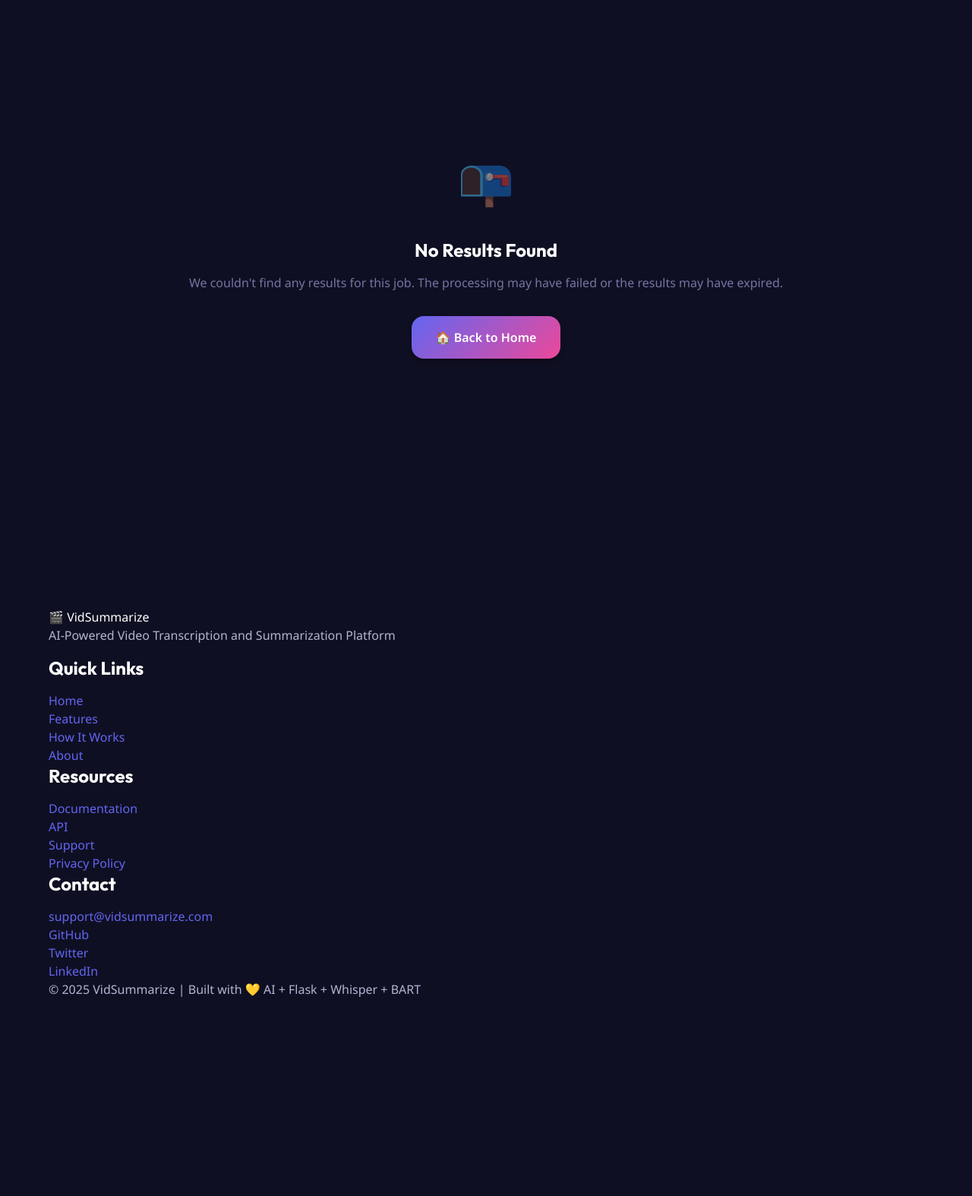
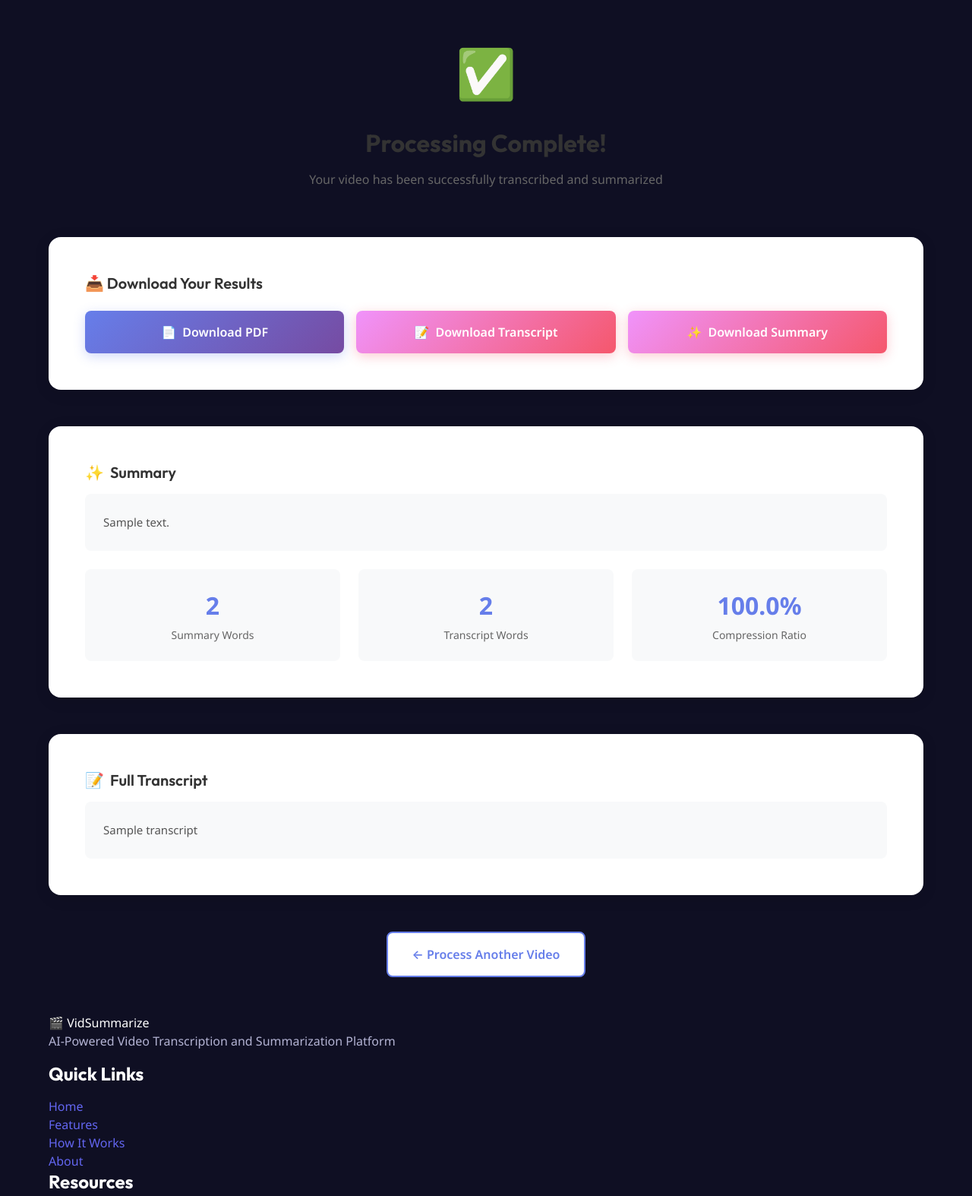
Before and after one commit to Logicrithm/VidSummizer, a Flask app: template templates/results.html in a window 1280 px wide. Shown: the part 144-1718 px from the top of the page at 76% size. Before the commit the page ends 1456 px from the top, so only its background shows below. Run offline with Flask 3, Linux system fonts and the light colour scheme; the template is opened without the code that fills it: most values are stand-ins (such as "Sample title", 1, 10 or a date in 2020); parts of the project's set-up code (start-up, migrations or seed data) failed here and were passed over; some libraries are stand-ins or nearby versions.

Commit message:
Update results.html

```diff
--- a/templates/results.html
+++ b/templates/results.html
@@ -1,218 +1,261 @@
-{% extends "base.html" %} {% block title %}Results - VidSummarize{% endblock %}
+{% extends "base.html" %}
+
+{% block title %}Results - VidSummarize{% endblock %}
+
 {% block extra_css %}
-<link
-  rel="stylesheet"
-  href="{{ url_for('static', filename='css/results.css') }}"
-/>
-{% endblock %} {% block extra_js %}
-<script
-  src="{{ url_for('static', filename='js/downloadManager.js') }}"
-  defer
-></script>
-{% endblock %} {% block content %}
+<style>
+.results-container {
+    max-width: 1200px;
+    margin: 0 auto;
+    padding: var(--space-2xl) var(--space-lg);
+}
 
-<div class="results-page">
+.results-header {
+    text-align: center;
+    margin-bottom: var(--space-3xl);
+}
+
+.success-icon {
+    font-size: 64px;
+    margin-bottom: var(--space-lg);
+    animation: scaleIn 0.5s ease-out;
+}
+
+@keyframes scaleIn {
+    from {
+        transform: scale(0);
+        opacity: 0;
+    }
+    to {
+        transform: scale(1);
+        opacity: 1;
+    }
+}
+
+.results-title {
+    font-size: 32px;
+    font-weight: 700;
+    color: #333;
+    margin-bottom: var(--space-md);
+}
+
+.results-subtitle {
+    font-size: 16px;
+    color: #666;
+}
+
+.download-section {
+    background: white;
+    border-radius: 16px;
+    box-shadow: 0 4px 20px rgba(0, 0, 0, 0.1);
+    padding: var(--space-2xl);
+    margin-bottom: var(--space-2xl);
+}
+
+.download-title {
+    font-size: 20px;
+    font-weight: 600;
+    color: #333;
+    margin-bottom: var(--space-lg);
+}
+
+.download-buttons {
+    display: flex;
+    gap: var(--space-md);
+    flex-wrap: wrap;
+}
+
+.download-btn {
+    flex: 1;
+    min-width: 200px;
+    padding: var(--space-md) var(--space-lg);
+    background: linear-gradient(135deg, #667eea 0%, #764ba2 100%);
+    color: white;
+    text-decoration: none;
+    border-radius: 8px;
+    font-weight: 600;
+    display: flex;
+    align-items: center;
+    justify-content: center;
+    gap: var(--space-sm);
+    transition: all 0.3s ease;
+    box-shadow: 0 4px 15px rgba(102, 126, 234, 0.3);
+}
+
+.download-btn:hover {
+    transform: translateY(-2px);
+    box-shadow: 0 6px 20px rgba(102, 126, 234, 0.4);
+}
+
+.download-btn.secondary {
+    background: linear-gradient(135deg, #f093fb 0%, #f5576c 100%);
+    box-shadow: 0 4px 15px rgba(245, 87, 108, 0.3);
+}
+
+.download-btn.secondary:hover {
+    box-shadow: 0 6px 20px rgba(245, 87, 108, 0.4);
+}
+
+.content-section {
+    background: white;
+    border-radius: 16px;
+    box-shadow: 0 4px 20px rgba(0, 0, 0, 0.1);
+    padding: var(--space-2xl);
+    margin-bottom: var(--space-2xl);
+}
+
+.content-title {
+    font-size: 20px;
+    font-weight: 600;
+    color: #333;
+    margin-bottom: var(--space-md);
+    display: flex;
+    align-items: center;
+    gap: var(--space-sm);
+}
+
+.content-text {
+    background: #f8f9fa;
+    border-radius: 8px;
+    padding: var(--space-lg);
+    color: #555;
+    line-height: 1.8;
+    font-size: 15px;
+    max-height: 400px;
+    overflow-y: auto;
+}
+
+.stats-grid {
+    display: grid;
+    grid-template-columns: repeat(auto-fit, minmax(200px, 1fr));
+    gap: var(--space-lg);
+    margin-top: var(--space-lg);
+}
+
+.stat-card {
+    background: #f8f9fa;
+    border-radius: 8px;
+    padding: var(--space-lg);
+    text-align: center;
+}
+
+.stat-value {
+    font-size: 32px;
+    font-weight: 700;
+    color: #667eea;
+    margin-bottom: var(--space-xs);
+}
+
+.stat-label {
+    font-size: 14px;
+    color: #666;
+}
+
+.action-buttons {
+    display: flex;
+    gap: var(--space-md);
+    justify-content: center;
+    margin-top: var(--space-2xl);
+}
+
+.btn-action {
+    padding: var(--space-md) var(--space-xl);
+    background: white;
+    color: #667eea;
+    border: 2px solid #667eea;
+    border-radius: 8px;
+    text-decoration: none;
+    font-weight: 600;
+    transition: all 0.3s ease;
+}
+
+.btn-action:hover {
+    background: #667eea;
+    color: white;
+    transform: translateY(-2px);
+}
+
+@media (max-width: 768px) {
+    .download-buttons {
+        flex-direction: column;
+    }
+
+    .download-btn {
+        width: 100%;
+    }
+}
+</style>
+{% endblock %}
+
+{% block content %}
 <div class="results-container">
-    <!-- Loading State (shown initially) -->
-    <div class="results-loading" id="loadingState">
-      <div class="loader loader-lg"></div>
-      <p class="results-loading-text">Loading results...</p>
+    <div class="results-header">
+        <div class="success-icon">✅</div>
+        <h1 class="results-title">Processing Complete!</h1>
+        <p class="results-subtitle">Your video has been successfully transcribed and summarized</p>
     </div>
 
-    <!-- Main Results Content (hidden initially) -->
-    <div class="hidden" id="resultsContent">
-      <!-- Results Header -->
-      <div class="results-header">
-        <div class="results-icon">✅</div>
-        <h1 class="results-title">Processing Complete!</h1>
-        <p class="results-subtitle">
-          Your video has been successfully transcribed and summarized
-        </p>
+    <!-- Download Section -->
+    <div class="download-section">
+        <h2 class="download-title">📥 Download Your Results</h2>
+        <div class="download-buttons">
+            <a href="{{ url_for('download_file', job_id=job_id, file_type='pdf') }}" class="download-btn">
+                <span>📄</span>
+                <span>Download PDF</span>
+            </a>
+            <a href="{{ url_for('download_file', job_id=job_id, file_type='transcript') }}" class="download-btn secondary">
+                <span>📝</span>
+                <span>Download Transcript</span>
+            </a>
+            <a href="{{ url_for('download_file', job_id=job_id, file_type='summary') }}" class="download-btn secondary">
+                <span>✨</span>
+                <span>Download Summary</span>
+            </a>
+        </div>
     </div>
 
-      <!-- Video Information -->
-      <div class="video-info-card">
-        <div class="video-info-grid">
-          <div class="info-item">
-            <span class="info-icon">⏱️</span>
-            <p class="info-label">Duration</p>
-            <p class="info-value" id="videoDuration">--:--</p>
+    <!-- Summary Section -->
+    <div class="content-section">
+        <h2 class="content-title">
+            <span>✨</span>
+            <span>Summary</span>
+        </h2>
+        <div class="content-text">
+            {{ summary }}
         </div>
-          <div class="info-item">
-            <span class="info-icon">🌐</span>
-            <p class="info-label">Language</p>
-            <p class="info-value" id="videoLanguage">Detecting...</p>
+
+        <div class="stats-grid">
+            <div class="stat-card">
+                <div class="stat-value">{{ summary.split()|length }}</div>
+                <div class="stat-label">Summary Words</div>
             </div>
-          <div class="info-item">
-            <span class="info-icon">📊</span>
-            <p class="info-label">Words</p>
-            <p class="info-value" id="wordCount">0</p>
+            <div class="stat-card">
+                <div class="stat-value">{{ transcript.split()|length }}</div>
+                <div class="stat-label">Transcript Words</div>
             </div>
-          <div class="info-item">
-            <span class="info-icon">📅</span>
-            <p class="info-label">Processed</p>
-            <p class="info-value" id="processedDate">Just now</p>
+            <div class="stat-card">
+                <div class="stat-value">{{ "%.1f"|format((summary.split()|length / transcript.split()|length * 100) if transcript.split()|length > 0 else 0) }}%</div>
+                <div class="stat-label">Compression Ratio</div>
             </div>
         </div>
     </div>
 
-      <!-- Download Section -->
-      <section class="download-section">
-        <h2 class="section-title">
-          <span>📥</span>
-          <span>Download Your Results</span>
+    <!-- Transcript Section -->
+    <div class="content-section">
+        <h2 class="content-title">
+            <span>📝</span>
+            <span>Full Transcript</span>
         </h2>
-
-        <div class="download-grid">
-          <!-- Transcript Downloads -->
-          <div class="download-card">
-            <span class="download-icon">📄</span>
-            <h3 class="download-title">Full Transcript</h3>
-            <p class="download-description">
-              Complete word-for-word transcription of your video
-            </p>
-            <div class="download-buttons">
-              <button class="btn btn-primary" id="downloadTranscriptPDF">
-                📄 PDF
-              </button>
-              <button class="btn btn-outline" id="downloadTranscriptTXT">
-                📝 TXT
-              </button>
+        <div class="content-text">
+            {{ transcript }}
         </div>
     </div>
 
-          <!-- Summary Downloads -->
-          <div class="download-card">
-            <span class="download-icon">✨</span>
-            <h3 class="download-title">Summary</h3>
-            <p class="download-description">
-              AI-generated concise summary of key points
-            </p>
-            <div class="download-buttons">
-              <button class="btn btn-secondary" id="downloadSummaryPDF">
-                📄 PDF
-              </button>
-              <button class="btn btn-outline" id="downloadSummaryTXT">
-                📝 TXT
-              </button>
+    <!-- Action Buttons -->
+    <div class="action-buttons">
+        <a href="/" class="btn-action">
+            ← Process Another Video
+        </a>
     </div>
 </div>
-        </div>
-      </section>
-
-      <!-- Preview Section -->
-      <section class="preview-section">
-        <h2 class="section-title">
-          <span>👁️</span>
-          <span>Preview</span>
-        </h2>
-
-        <!-- Preview Tabs -->
-        <div class="preview-tabs">
-          <button class="preview-tab active" data-tab="transcript">
-            📄 Transcript
-          </button>
-          <button class="preview-tab" data-tab="summary">✨ Summary</button>
-        </div>
-
-        <!-- Transcript Preview -->
-        <div class="preview-content active" id="preview-transcript">
-          <div class="preview-card">
-            <pre class="preview-text" id="transcriptText">
-Loading transcript...</pre
-            >
-            <div class="preview-actions">
-              <button class="btn btn-sm btn-outline" id="copyTranscript">
-                📋 Copy to Clipboard
-              </button>
-            </div>
-          </div>
-        </div>
-
-        <!-- Summary Preview -->
-        <div class="preview-content" id="preview-summary">
-          <div class="preview-card">
-            <pre class="preview-text" id="summaryText">Loading summary...</pre>
-            <div class="preview-actions">
-              <button class="btn btn-sm btn-outline" id="copySummary">
-                📋 Copy to Clipboard
-              </button>
-            </div>
-          </div>
-        </div>
-      </section>
-
-      <!-- Statistics Section -->
-      <section class="stats-section">
-        <h2 class="section-title">
-          <span>📊</span>
-          <span>Statistics</span>
-        </h2>
-
-        <div class="stats-grid">
-          <div class="stat-card">
-            <span class="stat-icon">📝</span>
-            <p class="stat-value" id="transcriptWords">0</p>
-            <p class="stat-label">Transcript Words</p>
-          </div>
-          <div class="stat-card">
-            <span class="stat-icon">✨</span>
-            <p class="stat-value" id="summaryWords">0</p>
-            <p class="stat-label">Summary Words</p>
-          </div>
-          <div class="stat-card">
-            <span class="stat-icon">📉</span>
-            <p class="stat-value" id="compressionRatio">0%</p>
-            <p class="stat-label">Compression</p>
-          </div>
-          <div class="stat-card">
-            <span class="stat-icon">⏱️</span>
-            <p class="stat-value" id="processingTime">--</p>
-            <p class="stat-label">Processing Time</p>
-          </div>
-        </div>
-      </section>
-
-      <!-- Share Section -->
-      <section class="share-section">
-        <h3 class="share-title">📤 Share Your Results</h3>
-        <div class="share-buttons">
-          <button class="share-btn" id="copyLinkBtn">🔗 Copy Link</button>
-          <button class="share-btn" id="shareEmailBtn">📧 Email</button>
-          <button class="share-btn" id="shareTwitterBtn">🐦 Twitter</button>
-        </div>
-      </section>
-
-      <!-- Action Buttons -->
-      <div class="results-actions">
-        <button
-          class="btn btn-primary btn-lg"
-          onclick="window.location.href='/'"
-        >
-          🏠 Process Another Video
-        </button>
-        <button class="btn btn-outline" id="downloadAllBtn">
-          📦 Download All Files
-        </button>
-      </div>
-    </div>
-
-    <!-- Empty State (if no results) -->
-    <div class="results-empty hidden" id="emptyState">
-      <div class="empty-icon">📭</div>
-      <h2 class="empty-title">No Results Found</h2>
-      <p class="empty-message">
-        We couldn't find any results for this job. The processing may have
-        failed or the results may have expired.
-      </p>
-      <button class="btn btn-primary" onclick="window.location.href='/'">
-        🏠 Back to Home
-      </button>
-    </div>
-  </div>
-</div>
-
-<!-- Hidden job ID -->
-<input type="hidden" id="jobId" value="{{ job_id }}" />
-
 {% endblock %}
```
Lines whose indentation alone changed are shown as unchanged.
